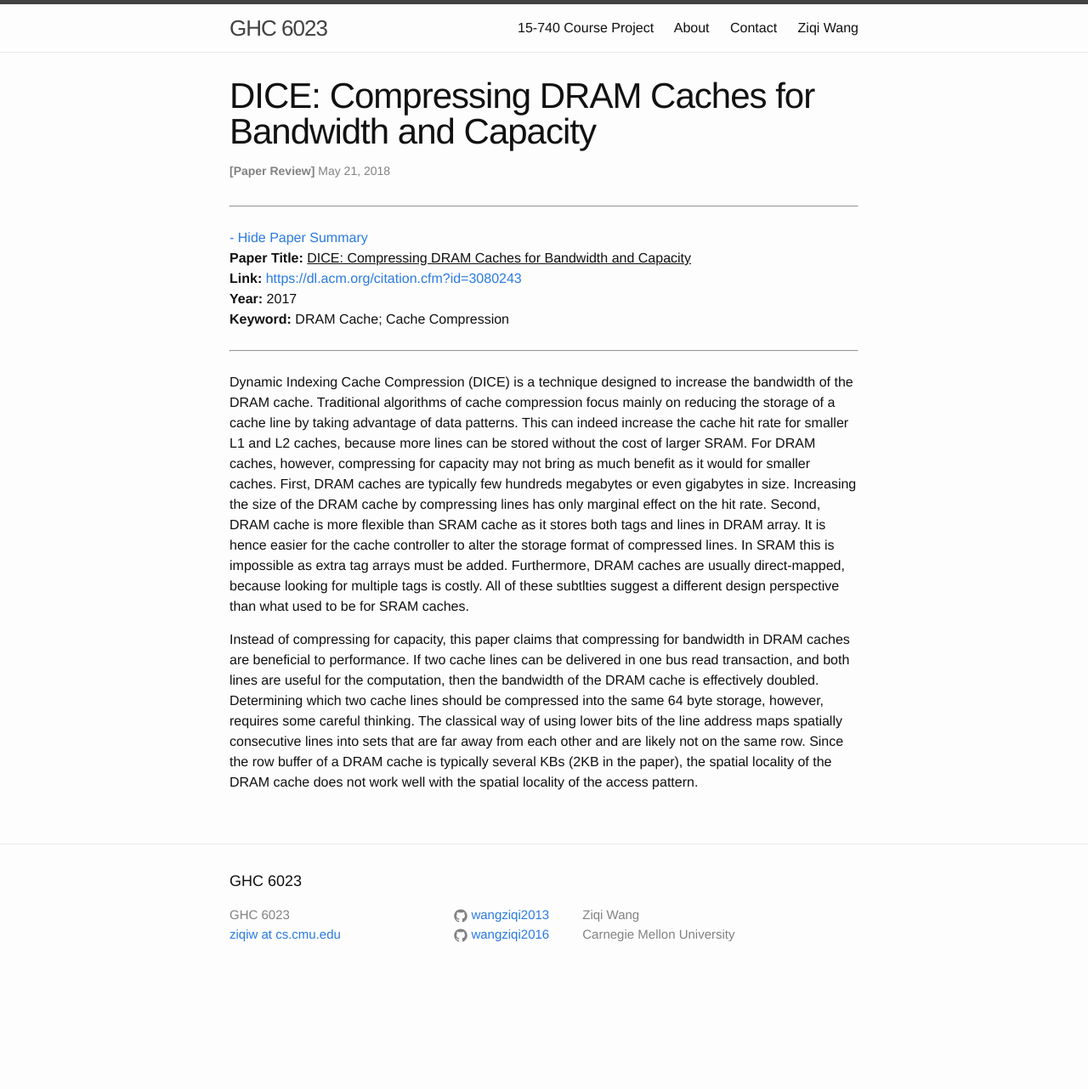
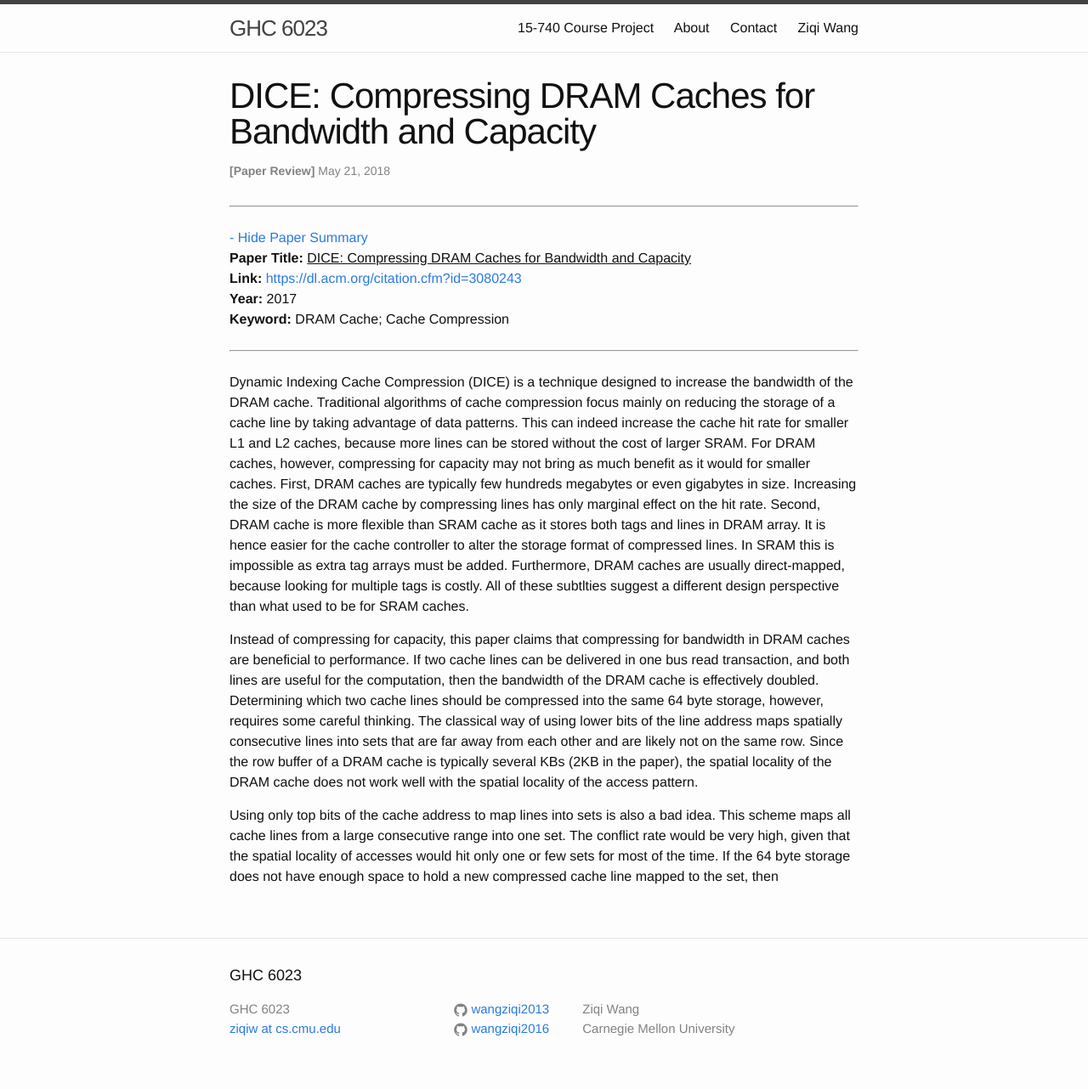
Before and after one commit to wangziqi2013/wangziqi2013.github.io, a Jekyll site: the page built from _posts/2018-05-20-dice.markdown, in a window 1280 px wide. Shown: the whole page at 85% size. Built offline with Jekyll 4.4.1, drawn with Linux system fonts in a browser that asks for light colours; before the commit the page ends 1171 px from its top, so only the background shows below that.

Commit message:
Working on mapping scheme

```diff
--- a/_posts/2018-05-20-dice.markdown
+++ b/_posts/2018-05-20-dice.markdown
@@ -32,3 +32,8 @@ lines should be compressed into the same 64 byte storage, however, requires some
 using lower bits of the line address maps spatially consecutive lines into sets that are far away from each other
 and are likely not on the same row. Since the row buffer of a DRAM cache is typically several KBs (2KB in the paper),
 the spatial locality of the DRAM cache does not work well with the spatial locality of the access pattern.
+
+Using only top bits of the cache address to map lines into sets is also a bad idea. This scheme maps all cache lines
+from a large consecutive range into one set. The conflict rate would be very high, given that the spatial locality of
+accesses would hit only one or few sets for most of the time. If the 64 byte storage does not have enough space to hold
+a new compressed cache line mapped to the set, then
```
